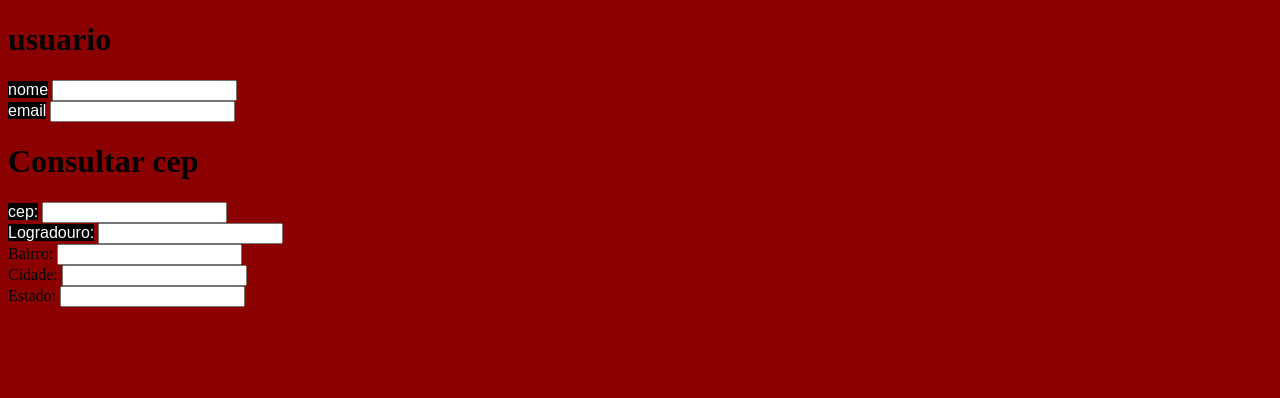
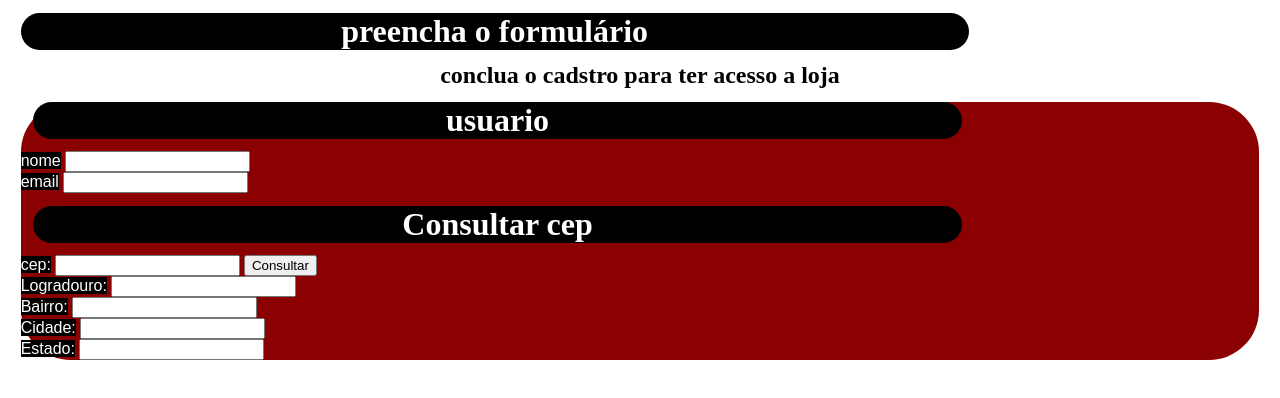
Before and after one commit to GuilhermeMartinsdeoliveira/LOGIN, a plain HTML site: page index.html in a window 1280 px wide. Drawn offline with Linux system fonts and the light colour scheme.

Commit message:
subindo atualização

```diff
--- a/index.html
+++ b/index.html
@@ -2,6 +2,7 @@
 <html lang="en">
 
 <head>
+
     <meta charset="UTF-8">
     <meta name="viewport" content="width=device-width, initial-scale=1.0">
     <title>Document</title>
@@ -11,6 +12,9 @@
 
 <body>
 
+<h1>preencha o formulário</h1>
+<h2>conclua o cadstro para ter acesso a loja</h2>
+<form>
         <h1>usuario</h1>
 
     <!-- nome -->
@@ -26,21 +30,22 @@
     <form id="form cep">
         <label for="cep" class="label">cep:</label>
         <input type="text" id="cep" name="cep" onblur="consularcep(this.value)" />
+        <button type="submit">Consultar</button>
         <BR>
         <!-- logradouro -->
         <label for="logradouro" class="label">Logradouro:</label>
         <input type="text" id="logradouro" name="logradouro" readonly />
         <br />
         <!-- bairro -->
-        <label for="bairro">Bairro:</label>
+        <label for="bairro" class="label">Bairro:</label>
         <input type="text" id="bairro" name="bairro" readonly />
         <br />
         <!-- cidade -->
-        <label for="cidade">Cidade:</label>
+        <label for="cidade" class="label">Cidade:</label>
         <input type="text" id="cidade" name="cidade" readonly />
         <br />
         <!-- estado -->
-        <label for="estado">Estado:</label>
+        <label for="estado" class="label">Estado:</label>
         <input type="text" id="estado" name="estado" readonly />
     </form>
     <cep class="js"></cep>
--- a/style.css
+++ b/style.css
@@ -1,9 +1,35 @@
 body{
-background-color: darkred;
+background-color: white
+
 }
 
-.label{
+label{
+
 color: white;
 background-color: black;
 font-family: Arial, Helvetica, sans-serif;
+text-align: center;
 }
+
+h1{
+    text-align: center;
+color: white;
+background-color: black;
+width: 75%;
+margin-left: 30%;
+margin-right: 30%;
+border-radius: 100px;
+margin: 1%
+}
+
+h2{
+    text-align: center;
+    margin-left: 30%;
+    margin: 1%;
+}
+
+form{
+margin: 1%;
+background-color: darkred;
+border-radius: 50px;
+}
```
